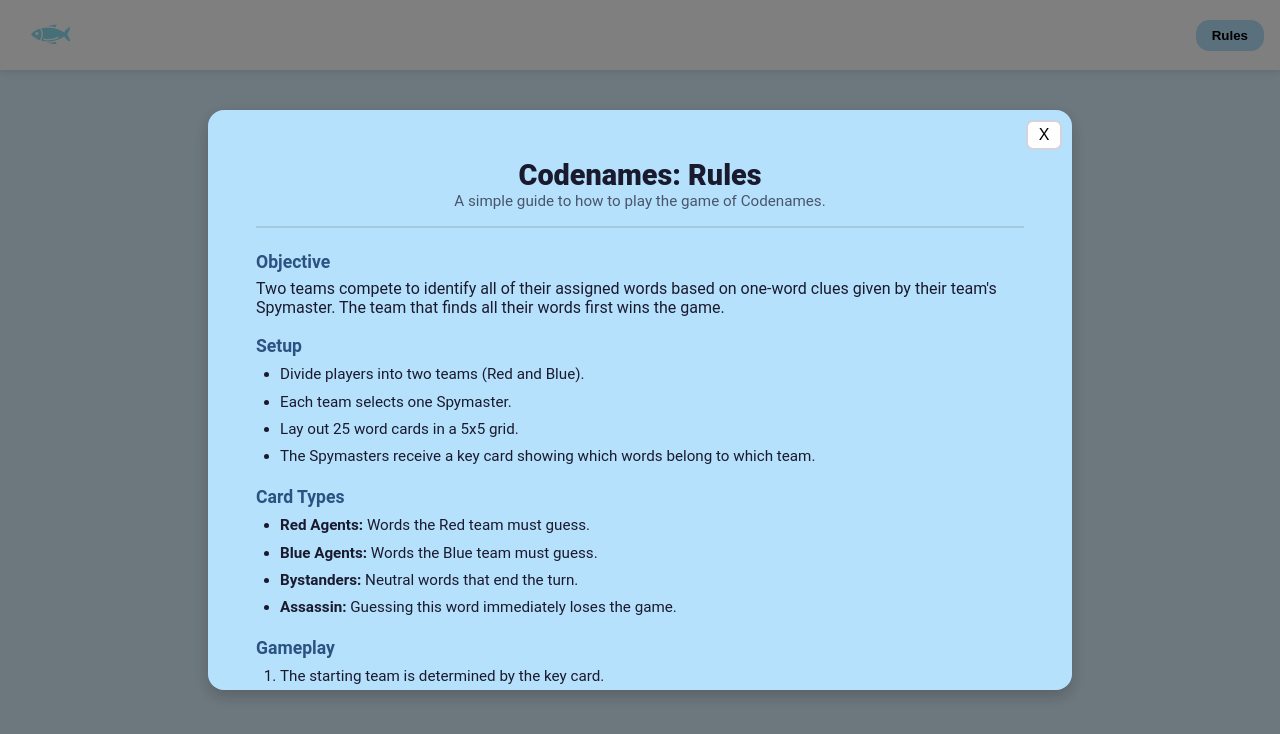
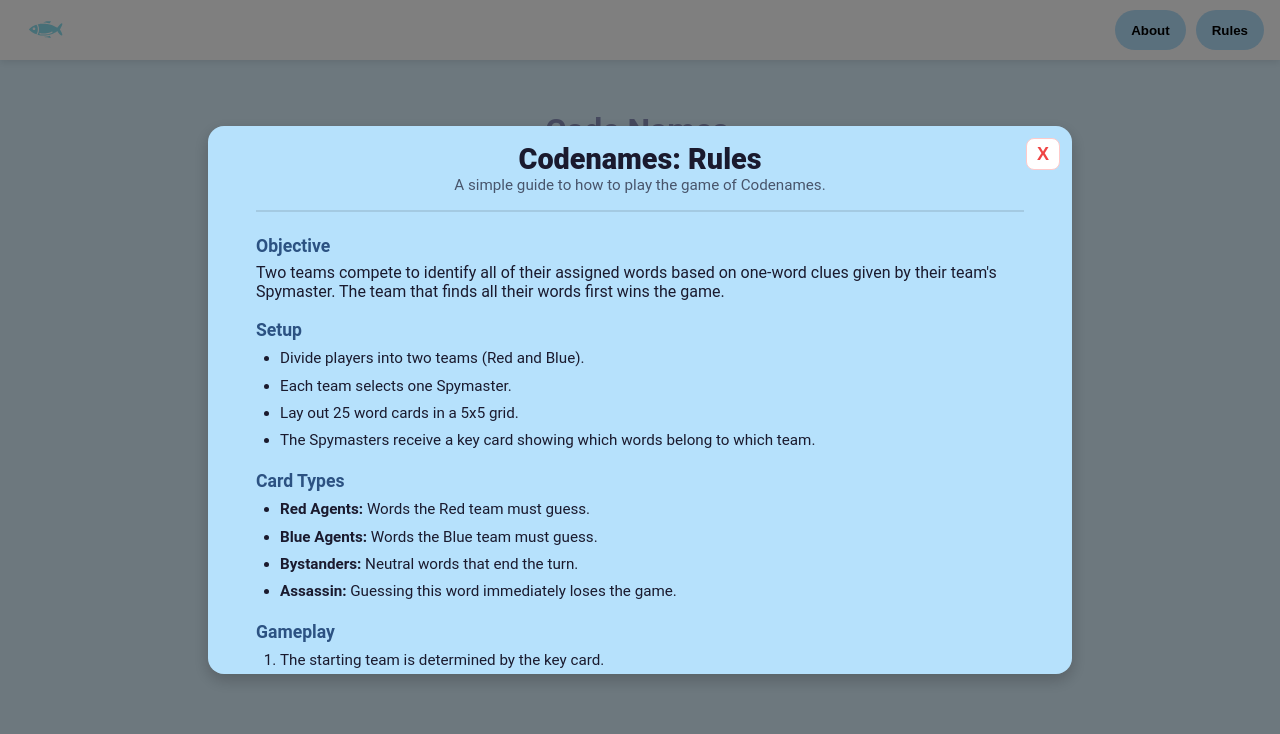
Before and after one commit to arthsalgia/code-names, a React (Vite) app in the folder frontend/codenames-app/: page / in a window 1280 px wide. Both pictures are taken after a click on the button "Rules". Shown: the top 734 px of the page. Built offline with nearby package versions, Linux system fonts and the light colour scheme.

Commit message:
feature: about button

```diff
--- a/frontend/codenames-app/src/App.jsx
+++ b/frontend/codenames-app/src/App.jsx
@@ -1,7 +1,7 @@
 import { Routes, Route } from 'react-router-dom';
 import StartGame from './pages/startGame.jsx';
 import Game from './pages/game.jsx'
-import Header from './components/header.jsx'
+import Header from './components/header/header.jsx'
 import Home from './pages/home.jsx'
 import './App.css';
 
@@ -12,7 +12,6 @@ export default function App() {
       <div className="app-container">
         <Routes>
           <Route path="/" element={<Home />} />
-          <Route path="/start-game" element={<StartGame />} />
           <Route path="/play-game" element={<Game />} />
         </Routes>
       </div>
--- a/frontend/codenames-app/src/components/header.css
+++ /dev/null
@@ -1,20 +0,0 @@
-.header {
-  position: fixed;
-  top: 0;
-  left: 0;
-  right: 0;
-  height: 70px;
-  background-color: #fff;
-  display: flex;
-  align-items: center;
-  justify-content: space-between;
-  padding: 0 16px;
-  box-shadow: 0 2px 8px rgba(0,0,0,0.1);
-  z-index: 100;
-}
-
-.header-logo {
-  height: 70px;
-  width: auto;
-  display: block;
-}
--- a/frontend/codenames-app/src/components/header.jsx
+++ /dev/null
@@ -1,16 +0,0 @@
-import { useState } from 'react';
-import { Link } from 'react-router-dom';
-import fish_logo from '../assets/fish.svg';
-import Rules from './rules'
-import "./header.css";
-
-export default function Header() {
-  return (
-    <header className="header">
-      <Link to="/">
-        <img src={fish_logo} alt="Home" className="header-logo" />
-      </Link>
-      <Rules/>
-    </header>
-  );
-}
--- /dev/null
+++ b/frontend/codenames-app/src/components/header/about/about.jsx
@@ -0,0 +1,25 @@
+import { useState } from 'react';
+import '../header.css'
+import AboutText from './aboutText';
+
+export default function About() {
+  const [showAbout, setShowAbout] = useState(false);
+
+  return (
+    <>
+      <button className="header-btn" onClick={() => setShowAbout(true)}>
+        About
+      </button>
+
+      {showAbout && (
+        <div className="header-overlay" onClick={() => setShowAbout(false)}>
+          <div className="header-popup" onClick={e => e.stopPropagation()}>
+            <AboutText/>
+
+            <button onClick={() => setShowAbout(false)}>X</button>
+          </div>
+        </div>
+      )}
+    </>
+  );
+}
--- /dev/null
+++ b/frontend/codenames-app/src/components/header/about/aboutText.css
@@ -0,0 +1,54 @@
+@import url('https://fonts.googleapis.com/css2?family=Quicksand:wght@300;400;500;600;700&display=swap');
+
+.about-text {
+  font-family: 'Quicksand', sans-serif;
+  max-width: 650px;
+  margin: 0 auto;
+  padding: 0em 1em;
+  color: #1a1a2e;
+}
+
+.about-text-header {
+  text-align: center;
+  margin-bottom: 2em;
+  border-bottom: 2px solid rgba(0,0,0,0.1);
+  padding-bottom: 1em;
+}
+
+.about-text-header .title {
+  font-size: 3em;
+  font-weight: 700;
+}
+
+.about-text-header .subtitle {
+  font-size: 1em;
+  opacity: 0.7;
+}
+
+.body {
+  font-size: 1.25em;
+  font-weight: 400;
+  line-height: 1.9;
+  color: #2d3748;
+}
+
+.sub-para {
+  margin-top: 1em;
+  padding-top: 1em;
+  border-top: 2px solid rgba(0,0,0,0.1);
+  font-size: 1.1em;
+  color: #4a5568;
+  display: flex;
+  gap: 1em;
+  align-items: center;
+}
+
+.sub-para a, .body a {
+  color: #2c5282;
+  text-decoration: none;
+  font-weight: 600;
+}
+
+.sub-para a:hover, .body a:hover {
+  text-decoration: underline;
+}
--- /dev/null
+++ b/frontend/codenames-app/src/components/header/about/aboutText.jsx
@@ -0,0 +1,29 @@
+import './aboutText.css';
+
+export default function AboutText() {
+  return (
+    <div className="about-text">
+      <div className='about-text-header'>
+        <div className="title">Hello there!</div>
+        <div className="subtitle">Welcome to my page</div>
+      </div>
+
+      <div className='body'>
+        <p>I'm Arth Salgia.</p>
+        <p>Thank you for visiting my page! This is a little website I created to learn React.</p>
+        <p>
+          I "borrowed" 👀 the game idea from <a href='https://codenames.com'>codenames.com</a> a
+          game I liked playing with my friends. Now that we're all in college we can't and
+          I felt like recreating it. <br/>Mr. codenames.com, please don't be mad at me 🙏
+        </p>
+      </div>
+
+      <div className='sub-para'>
+        <span>Find me on:</span>
+        <a href='https://github.com/arthsalgia'>Github</a>
+        <a href='https://www.linkedin.com/in/arthsalgia/'>LinkedIn</a>
+        <span>· I love sharks so I went with the fish theme 🐟</span>
+      </div>
+    </div>
+  );
+}
--- /dev/null
+++ b/frontend/codenames-app/src/components/header/header.css
@@ -0,0 +1,105 @@
+.header {
+  position: fixed;
+  top: 0;
+  left: 0;
+  right: 0;
+  height: 60px;
+  background-color: #fff;
+  display: flex;
+  align-items: center;
+  padding: 0 16px;
+  box-shadow: 0 2px 8px rgba(0,0,0,0.1);
+  z-index: 100;
+}
+
+.header-logo {
+  height: 60px;
+  width: auto;
+  display: block;
+}
+
+.header-buttons {
+  margin-left: auto;
+  display: flex;
+  gap: 10px;
+}
+
+.header-btn {
+  height: 40px;
+  padding: 8px 16px;
+  border-radius: 2em;
+  border: none;
+  background: #B6E1FC;
+  font-weight: 600;
+  cursor: pointer;
+  transition: transform 0.2s ease, box-shadow 0.2s ease;
+  margin-left: auto;
+}
+
+.header-btn:hover {
+  background-color: #a5d7f6;
+}
+
+.header-btn:active {
+  transform: translateY(1px) scale(0.97);
+  box-shadow: 0 3px 8px rgba(0,0,0,0.1);
+}
+.header-overlay {
+  position: fixed;
+  top: 0; left: 0; right: 0; bottom: 0;
+  background: rgba(0,0,0,0.5);
+  display: flex;
+  justify-content: center;
+  align-items: center;
+  z-index: 200;
+}
+
+.header-popup {
+  position: relative;
+  background: #B6E1FC;
+  border-radius: 1em;
+  padding: 1em 2em 2em 2em;
+  padding-top: 1em;
+  width: 800px;
+  height: 500px;
+  overflow-y: auto;
+  text-align: center;
+  box-shadow: 0 6px 16px rgba(0,0,0,0.2);
+}
+
+.header-popup button {
+  position: absolute;
+  top: 12px;
+  right: 12px;
+
+  width: 34px;
+  height: 32px;
+
+  display: flex;
+  align-items: center;
+  justify-content: center;
+
+  background-color: #fff;
+  color: #ef4444;
+  border: 1.5px solid #fecaca;
+
+  font-size: 18px;
+  font-weight: 600;
+  line-height: 1;
+
+  border-radius: 8px;
+  cursor: pointer;
+
+  transition: all 0.2s ease;
+}
+
+.header-popup button:hover {
+  background-color: #fee2e2;
+  border-color: #fca5a5;
+  transform: scale(1.05);
+}
+
+.header-popup button:active {
+  transform: scale(0.95);
+  background-color: #fecaca;
+}
--- /dev/null
+++ b/frontend/codenames-app/src/components/header/header.jsx
@@ -0,0 +1,19 @@
+import { Link } from 'react-router-dom';
+import fish_logo from '../../assets/fish.svg';
+import Rules from './rules/rules'
+import About from './about/about'
+import "./header.css";
+
+export default function Header() {
+  return (
+      <header className="header">
+        <Link to="/">
+          <img src={fish_logo} alt="Home" className="header-logo" />
+        </Link>
+        <div className="header-buttons">
+          <About/>
+          <Rules/>
+        </div>
+      </header>
+  );
+}
--- a/frontend/codenames-app/src/components/rules.jsx
+++ b/frontend/codenames-app/src/components/header/rules/rules.jsx
@@ -1,5 +1,5 @@
 import { useState } from 'react';
-import './rules.css'
+import '../header.css'
 import RulesText from './rulesText';
 
 export default function Rules() {
@@ -7,13 +7,13 @@ export default function Rules() {
 
   return (
     <>
-      <button className="rules-btn" onClick={() => setShowRules(true)}>
+      <button className="header-btn" onClick={() => setShowRules(true)}>
         Rules
       </button>
 
       {showRules && (
-        <div className="rules-overlay" onClick={() => setShowRules(false)}>
-          <div className="rules-popup" onClick={e => e.stopPropagation()}>
+        <div className="header-overlay" onClick={() => setShowRules(false)}>
+          <div className="header-popup" onClick={e => e.stopPropagation()}>
             <RulesText/>
 
             <button onClick={() => setShowRules(false)}>X</button>
--- a/frontend/codenames-app/src/components/rules.css
+++ /dev/null
@@ -1,71 +0,0 @@
-.rules-btn {
-  padding: 8px 16px;
-  border-radius: 1em;
-  border: none;
-  background: #B6E1FC;
-  font-weight: 600;
-  cursor: pointer;
-  transition: transform 0.2s ease, box-shadow 0.2s ease;
-  margin-left: auto;
-}
-
-.rules-btn:hover {
-  transform: translateY(2px);
-  box-shadow: 0 10px 20px rgba(0,0,0,0.15);
-}
-
-.rules-btn:active {
-  transform: translateY(2px) scale(0.95);
-}
-
-.rules-overlay {
-  position: fixed;
-  top: 0; left: 0; right: 0; bottom: 0;
-  background: rgba(0,0,0,0.5);
-  display: flex;
-  justify-content: center;
-  align-items: center;
-  z-index: 200;
-}
-
-.rules-popup {
-  position: relative;
-  background: #B6E1FC;
-  border-radius: 1em;
-  padding: 2em;
-  padding-top: 3em;
-  width: 800px;
-  height: 500px;
-  overflow-y: auto;
-  text-align: center;
-  box-shadow: 0 6px 16px rgba(0,0,0,0.2);
-}
-
-.rules-popup button {
-  position: absolute;
-  right: 10px;
-  top: 10px;
-  display: flex;
-  align-items: center;
-  justify-content: center;
-  padding: 0.5rem 1rem;
-  background-color: #fff;
-  color: black;
-  border: 2px solid #D1D5DB;
-  font-size: 1rem;
-  font-weight: 300;
-  width: 30px;
-  height: 30px;
-  border-radius: 7px;
-  transition: .3s ease;
-}
-
-.rules-popup button:hover {
-  background-color: #f0f0f0;
-  border-color: #9ca3af;
-}
-
-.rules-popup button:active {
-  background-color: #e0e0e0;
-  border-color: #6b7280;
-}
```
Also changed, not shown: frontend/codenames-app/src/components/header/rules/rulesText.css (renamed from frontend/codenames-app/src/components/rulesText.css), frontend/codenames-app/src/components/header/rules/rulesText.jsx (renamed from frontend/codenames-app/src/components/rulesText.jsx).
